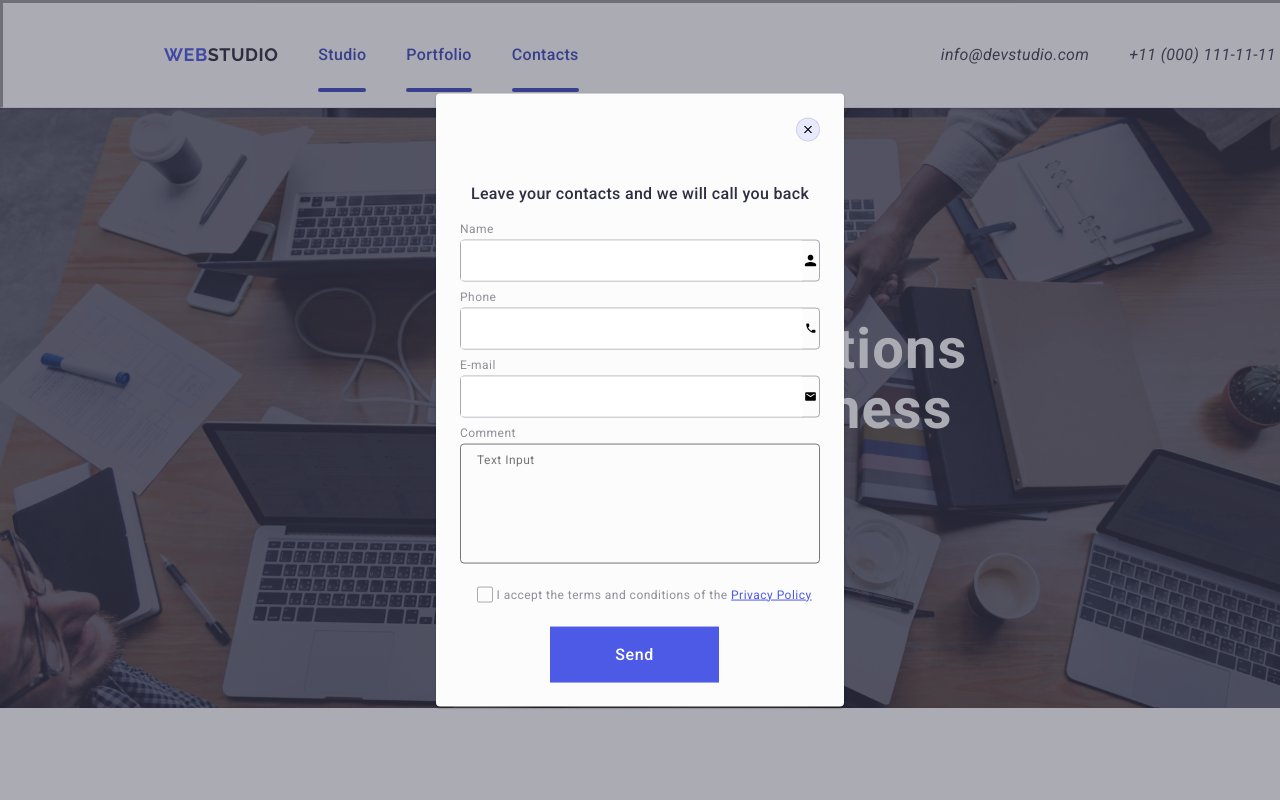
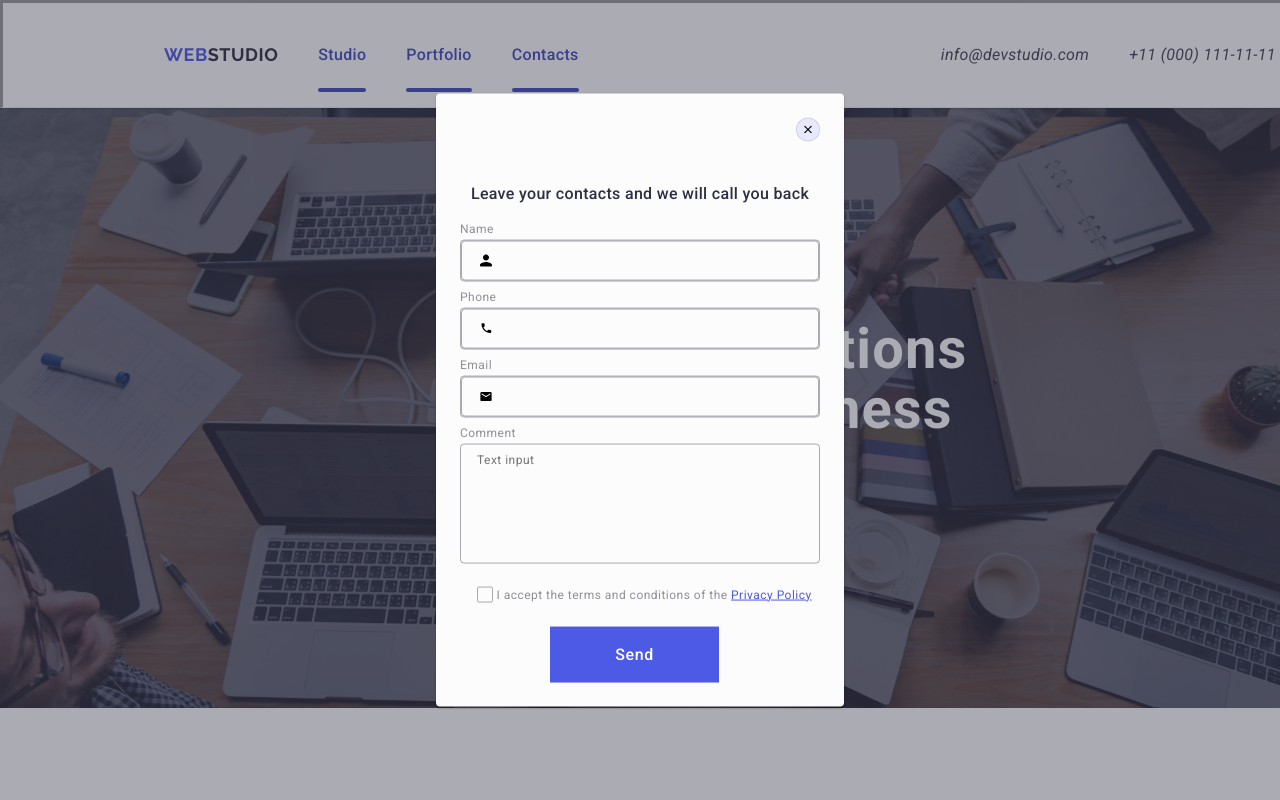
Before and after one commit to Hulusi-ozsir/goit-markup-hw-05, a plain HTML site: page index.html in a window 1280 px wide. Shown: the top 800 px of the page. Drawn offline with nearby package versions, Linux system fonts and the light colour scheme.

Commit message:
fourteen

```diff
--- a/css/styles.css
+++ b/css/styles.css
@@ -528,10 +528,10 @@ body ul li {
   transition: fill 250ms cubic-bezier(0.4, 0, 0.2, 1);
 }
 .icon-close:hover{
-  fill: #fff;
+  fill: #ffffff;
 }
 .icon-close:focus{
-  fill: #fff;
+  fill: #ffffff;
 }
 .input-group{
   margin-bottom: 8px;
@@ -569,10 +569,27 @@ body ul li {
   fill: #4d5ae5;
 }
 .input-label {
-  width: 100%;
   height: 40px;
   padding-left: 38px;
-  border: none;
+  width: 100%;
+  border: 1px solid rgba(46, 47, 66, 0.4);
+  border-radius: 4px;
+  background-color: transparent;
+  outline: transparent;
+  transition: border-color 250ms cubic-bezier(0.4, 0, 0.2, 1);
+}
+.input-label:focus{
+  border-color: #4d5ae5;
+}
+.icon-name{
+  position: absolute;
+  left: 16px;
+  top: 50%;
+  transform: translateY(-50%);
+  transition: fill 250ms cubic-bezier(0.4, 0, 0.2, 1);
+}
+.input-label:focus + .icon-name{
+  fill: #4d5ae5;
 }
 .div-group{
   margin-bottom: 16px;
@@ -584,6 +601,7 @@ body ul li {
   line-height: 1.17;
   letter-spacing: 0.04em;
   color: rgba(46, 47, 66, 0.4);
+  border: 1px solid rgba(46, 47, 66, 0.4);
   border-radius: 4px;
   background-color: transparent;
   padding: 8px 16px;
--- a/index.html
+++ b/index.html
@@ -541,16 +541,16 @@
             <label for="phone" class="form-label">Phone</label>
             <div class="div-label">
               <input class="input-label" type="text" id="phone" name="phone" />
-              <svg class="icon-phone" width="18" height="24">
+              <svg class="icon-name" width="18" height="24">
                 <use href="./images/icons.svg#icon-phone"></use>
               </svg>
             </div>
           </div>
           <div class="input-group">
-            <label for="mail" class="form-label">E-mail</label>
+            <label for="mail" class="form-label">Email</label>
             <div class="div-label">
               <input class="input-label" type="text" id="mail" name="mail" />
-              <svg class="icon-mail" width="18" height="24">
+              <svg class="icon-name" width="18" height="24">
                 <use href="./images/icons.svg#icon-mail"></use>
               </svg>
             </div>
@@ -561,7 +561,7 @@
               class="form-textarea"
               name="user-comment"
               id="user-comment"
-              placeholder="Text Input"
+              placeholder="Text input"
             ></textarea>
           </div>
           <div class="form-checkbox">
@@ -574,7 +574,7 @@
             />
             <label class="privacy-label" for="user-privacy">
               <span class="privacy-span">
-                <svg class="icon-Checkbox" width="10" height="8">
+                <svg class="icon-checkbox" width="10" height="8">
                   <use href="./images/icons.svg#icon-Checkbox"></use>
                 </svg>
               </span>
```
